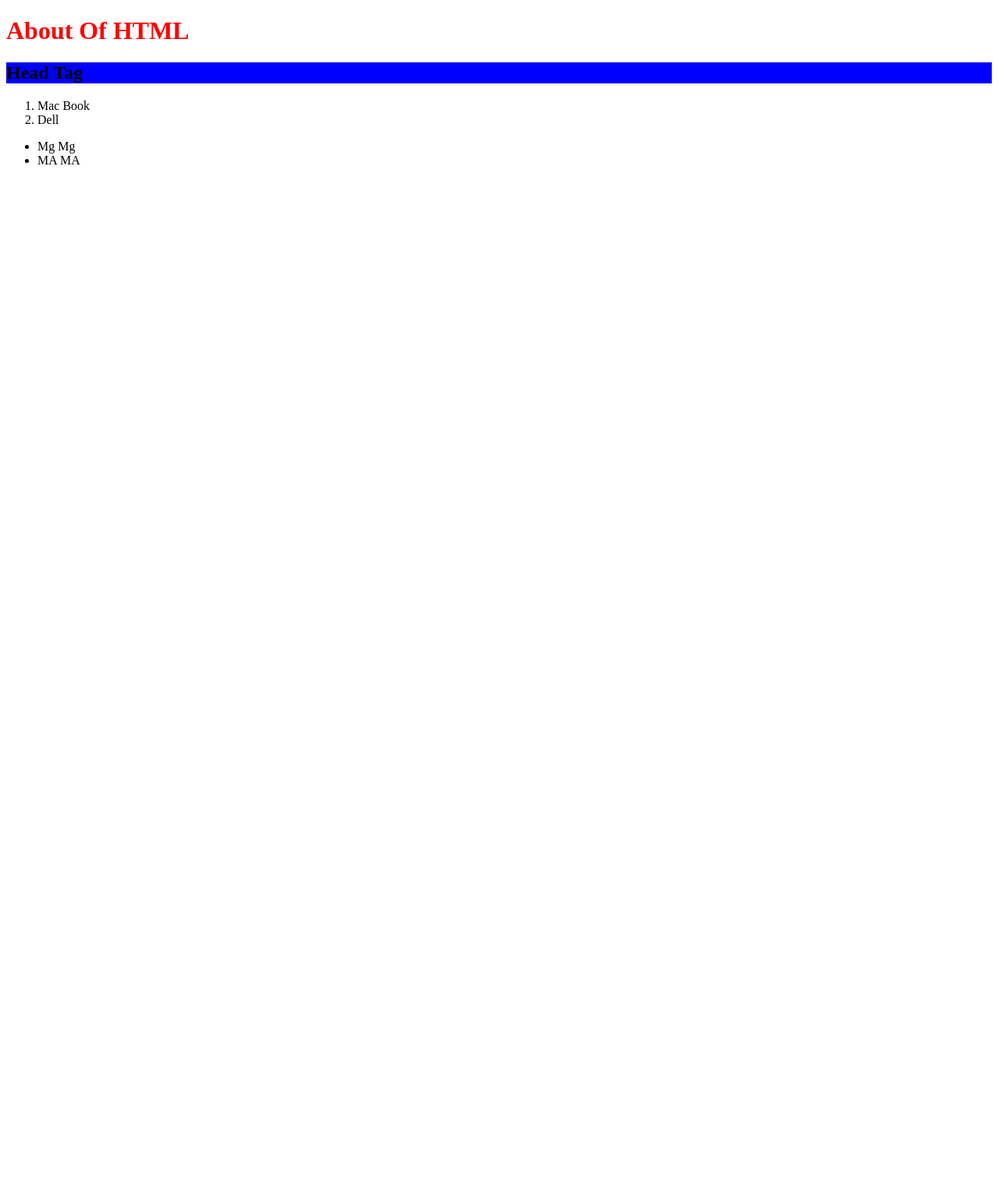
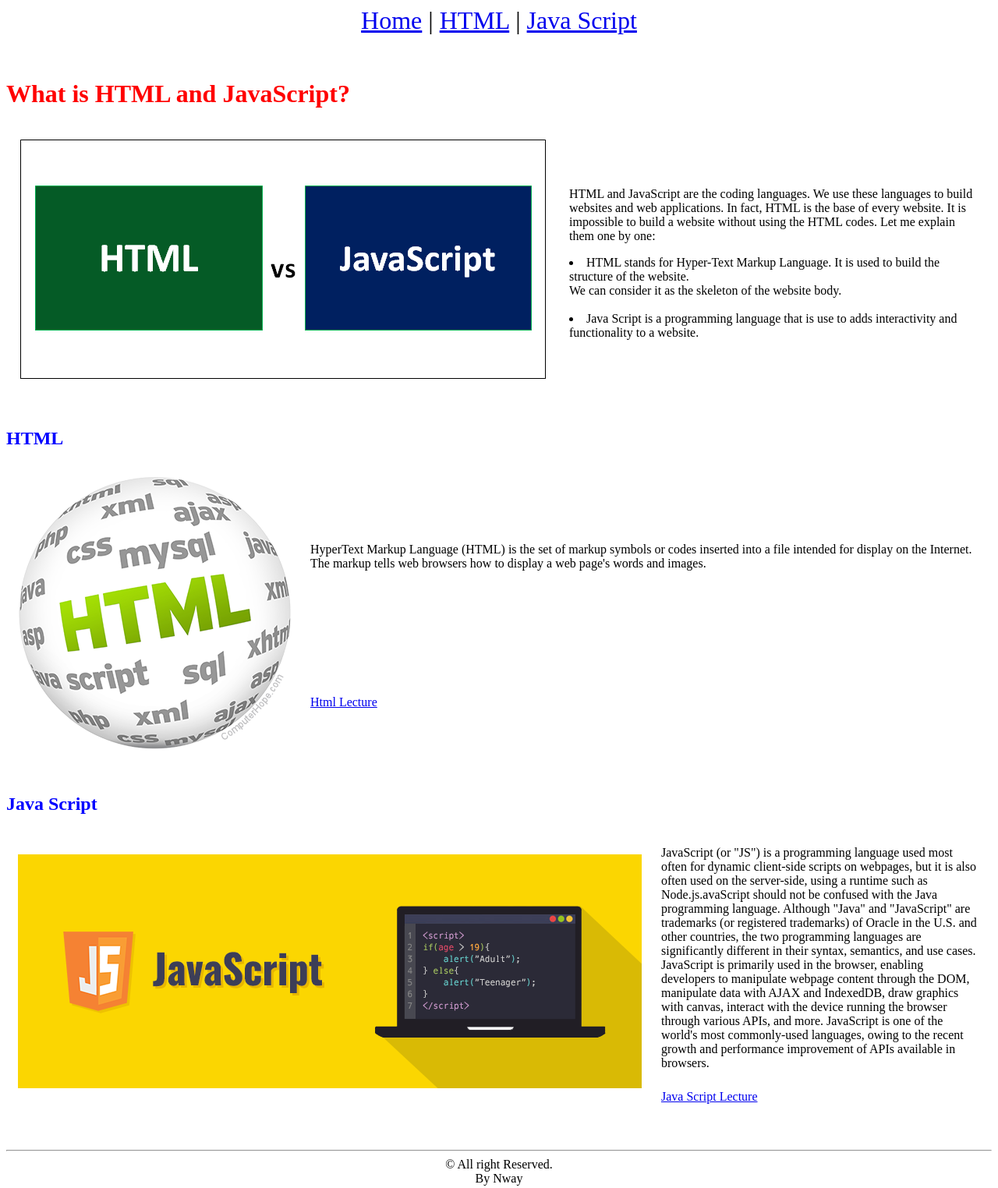
Before and after one commit to NangThaml/NangThaml.github.io, a plain HTML site: page index.html in a window 1280 px wide. Shown: the whole page at 78% size. Before the commit the page ends 800 px from the top, so only its background shows below. Drawn offline with Linux system fonts and the light colour scheme; files that its build step writes are made by us from their sources.

Commit message:
Index Assignment

```diff
--- a/HTML_Study/index.html
+++ /dev/null
@@ -1,35 +0,0 @@
-<!DOCTYPE html>
-<title>MYANMAR IT CONSULTING</title>
-<head>
-        <meta name="description" content="Myanmar IT Consulting is an IT Recruitment and HR Service Agency founded by Myanmar IT Professionals. We provide IT Recruitment Service,IT Training Service and ">
-        <meta name="keywords" content="Outsystem Myanmar, Myanmar Coding Bootcamp, Myanmar Bootcamp">
-        <meta name="robots" content="index, follow">
-        <meta name="language" content="EN">
-        <meta name="generator" content="FreeMetaTagGenerator.com">
-    <title>Head Tag</title>
-    <style>
-        h1{
-            color:red;
-        }
-        </style>
-        <link rel="stylesheet" href="style.css">
-        <script>
-            alert ("Hello World");
-                </script>
-</head>
-<body>
-    <h1>About Of HTML</h1>
-    <h2>Head Tag</h2>
-    <!-- This is a list tag -->
-    <!-- order list type =1 -->
-    <ol type="1" start="1">
-        <li>Mac Book</li>
-        <li>Dell</li>
-    </ol>
-</body>
-<!-- This is un under order list -->
-<ul type="Disc">
-    <li>Mg Mg</li>
-    <li>MA MA</li>
-
-</ul>
--- a/index.html
+++ b/index.html
@@ -1,35 +1,104 @@
 <!DOCTYPE html>
-<title>MYANMAR IT CONSULTING</title>
+<html lang="en">
 <head>
-        <meta name="description" content="Myanmar IT Consulting is an IT Recruitment and HR Service Agency founded by Myanmar IT Professionals. We provide IT Recruitment Service,IT Training Service and ">
-        <meta name="keywords" content="Outsystem Myanmar, Myanmar Coding Bootcamp, Myanmar Bootcamp">
-        <meta name="robots" content="index, follow">
-        <meta name="language" content="EN">
-        <meta name="generator" content="FreeMetaTagGenerator.com">
-    <title>Head Tag</title>
+    <meta charset="UTF-8">
+    <meta http-equiv="X-UA-Compatible" content="IE=edge">
+    <meta name="viewport" content="width=device-width, initial-scale=1.0">
+    <title>Nway Su Pyae Aung</title>
     <style>
-        h1{
-            color:red;
-        }
+    h1{color:red;}
+    h2{color:blue;}
+    pre{text-align: right;}
         </style>
-        <link rel="stylesheet" href="style.css">
         <script>
-            alert ("Hello World");
+            alert ("Welcome to you!");
                 </script>
 </head>
 <body>
-    <h1>About Of HTML</h1>
-    <h2>Head Tag</h2>
-    <!-- This is a list tag -->
-    <!-- order list type =1 -->
-    <ol type="1" start="1">
-        <li>Mac Book</li>
-        <li>Dell</li>
-    </ol>
+    <center>
+        <font size="6">
+        <a href="#Home">Home</a> |
+        <a href="#HTML">HTML</a> |
+        <a href="#Javascript">Java Script</a>
+        </font>
+    </center>
+        <br><br>
+    <h1 id="Home">What is HTML and JavaScript?</h1>
+        <table border="0" cellspacing="5" cellpadding="10">
+            <thead>
+        <tbody>
+            <tr>
+                  <left> <td rowspan="3" colspan="1"><img src="../NangThaml.github.io/HTML_Study/images/image1.png"</td> </left>
+            </tr>
+                <tr><td>
+                    HTML and JavaScript are the coding languages. We use these languages to build websites and web applications.
+                     In fact, HTML is the base of every website. It is impossible to build a website without using the HTML codes.
+                     Let me explain them one by one:
+                     <br>
+                     <ul type="circle"></ul>
+                     <li>HTML stands for Hyper-Text Markup Language. It is used to build the structure of the website. <br>
+                        We can consider it as the skeleton of the website body.</li><br>
+                     <li>Java Script is a programming language that is use to adds interactivity and functionality to a website.
+                    </li>
+                    </td>
+                </tr>
+        </tbody>
+    </thead>
+    </table>
+    <br>
+    <h2 id="HTML">HTML</h2>
+    <table border="0" cellspacing="5" cellpadding="10">
+        <thead>
+    <tbody>
+        <tr>
+              <left> <td rowspan="3" colspan="4"><img src="../NangThaml.github.io/HTML_Study/images/image2.png"</td> </left>
+        </tr>
+        <right>
+            <tr><td>
+                HyperText Markup Language (HTML) is the set of markup symbols or codes inserted into a file intended for display on the Internet.
+                The markup tells web browsers how to display a web page's words and images.
+            </td>
+            </tr>
+            <tr>
+                <td><a href="https://github.com/NangThaml/NangThaml.github.io/tree/master/HTML_Study">Html Lecture</a></td>
+         </tr>
+        </right>
+    </tbody>
+</thead>
+</table>
+<br>
+    <h2 id="Javascript">Java Script</h2>
+    <table border="0" cellspacing="5" cellpadding="10">
+        <thead>
+    <tbody>
+        <tr>
+              <left> <td rowspan="9" colspan="1"><img src="../NangThaml.github.io/HTML_Study/images/image3.png"</td> </left>
+        </tr>
+        <right>
+            <tr><td>
+                JavaScript (or "JS") is a programming language used most often for dynamic client-side scripts on webpages,
+                but it is also often used on the server-side, using a runtime such as Node.js.avaScript should not be confused
+                with the Java programming language. Although "Java" and "JavaScript" are trademarks (or registered trademarks)
+                of Oracle in the U.S. and other countries, the two programming languages are significantly different in their syntax, semantics, and use cases.
+                JavaScript is primarily used in the browser, enabling developers to manipulate webpage content through the DOM,
+                manipulate data with AJAX and IndexedDB, draw graphics with canvas, interact with the device running the browser through various APIs, and more.
+                JavaScript is one of the world's most commonly-used languages, owing to the recent growth and performance improvement of APIs available in browsers.
+            </td>
+            </tr>
+            <tr>
+                <td><a href="https://github.com/NangThaml/NangThaml.github.io/tree/master/JavaScript_Study">Java Script Lecture</a></td>
+         </tr>
+        </right>
+    </tbody>
+</thead>
+</table>
 </body>
-<!-- This is un under order list -->
-<ul type="Disc">
-    <li>Mg Mg</li>
-    <li>MA MA</li>
-
-</ul>
+<br><br>
+<hr>
+<footer>
+    <center>
+     &copy; All right Reserved.<br>
+    By Nway
+</center>
+</footer>
+</html>
```
Also changed, not shown: HTML_Study/index 2.html (deleted, +0 -12 lines), HTML_Study/images/image1.png (added), HTML_Study/images/image2.png (added), HTML_Study/images/image3.png (added), 1 other file.
